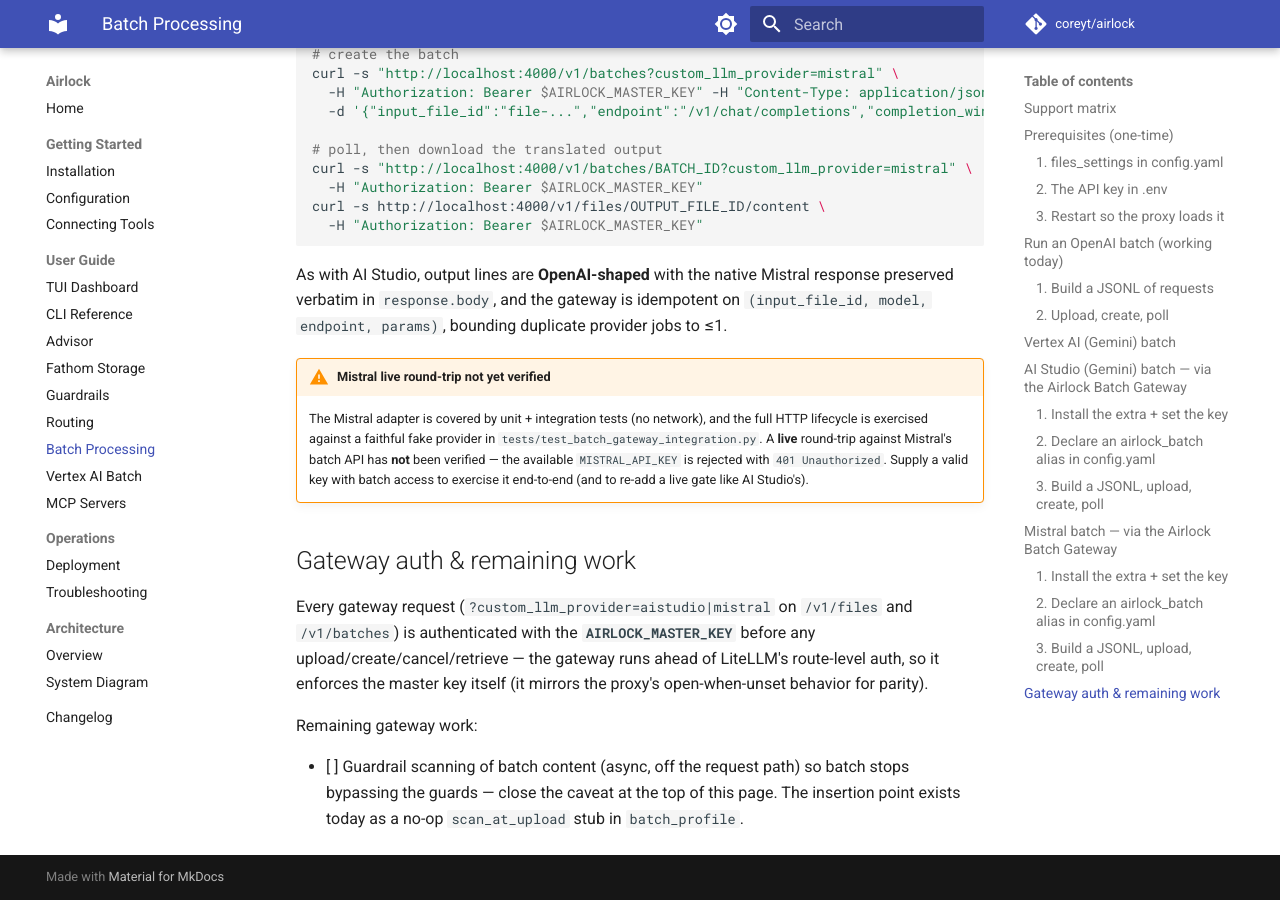
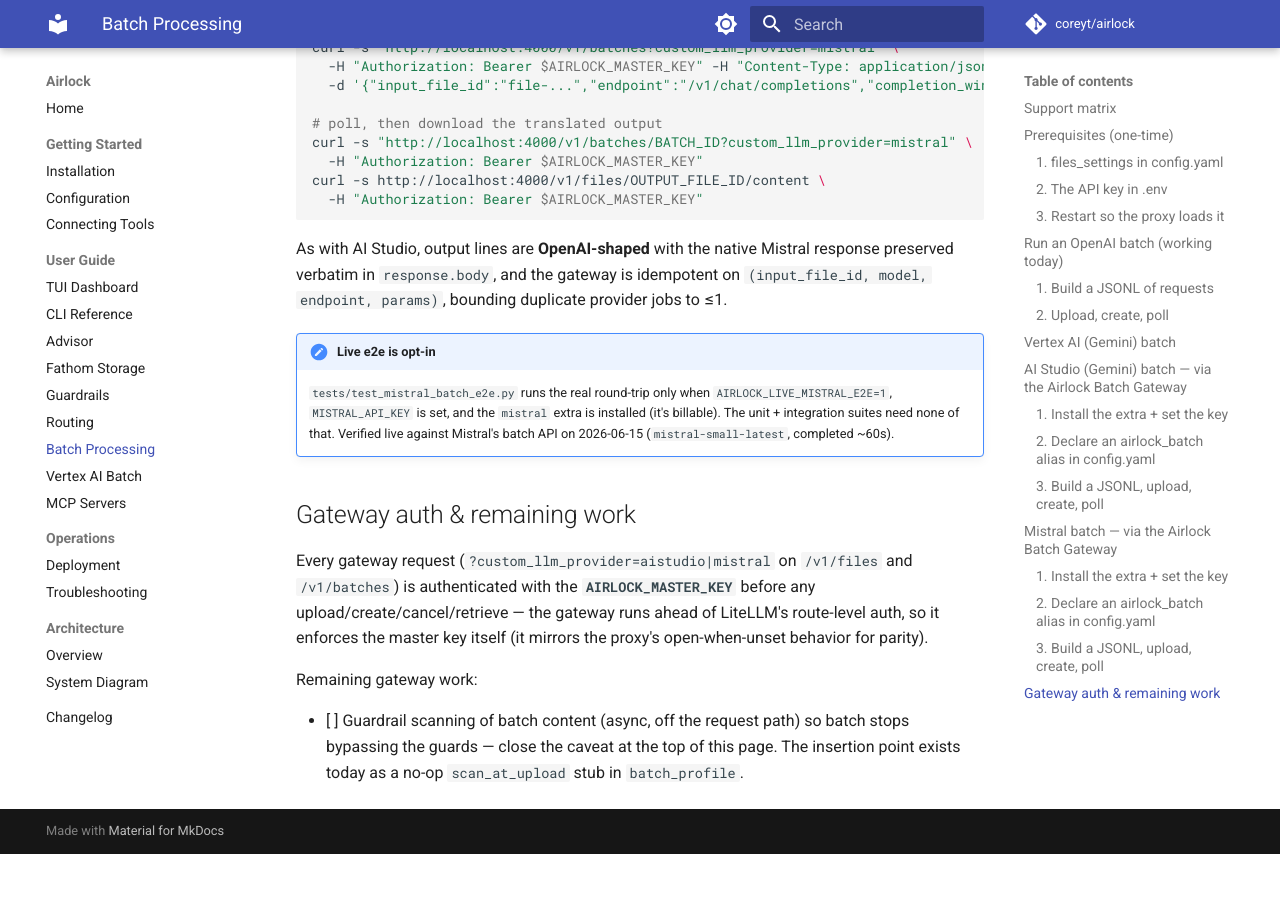
Before and after one commit to coreyt/airlock, an MkDocs documentation site: the page built from docs/guide/batch.md, in a window 1280 px wide and 900 px high, scrolled down 5835 px. Built offline with MkDocs 1.6.1 and Material for MkDocs 9.7.7, drawn with Linux system fonts in a browser that asks for light colours; comment, search, counter and statistics services are not loaded; after the commit the page ends 6689 px from its top, so only the background shows below that; some of the changed text lies outside the part shown.

Commit message:
test(batch): Mistral live e2e PASSED — restore gate, mark live-verified
MISTRAL_API_KEY refreshed (the prior key 401'd on every call). Restored
tests/test_mistral_batch_e2e.py and ran the real round-trip via the production
gateway path: mistral-small-latest completed ~60s, both rows staged + translated
correctly. Both gateway providers (AI Studio + Mistral) are now live-verified
end-to-end.

Docs un-qualified accordingly:
- docs/guide/batch.md: Mistral support-matrix row → Working; restore the live-e2e
  references; note the live verification.
- CHANGELOG.md: proper Mistral adapter entry (drop "design-only"); aistudio+mistral
  extras entry with the <2 pin rationale; Documentation line no longer calls Mistral
  in-progress.
- dev/plans/runs/STATUS-0.4.0.md: Mistral acceptance row → live e2e PASSED; decision log.
- test_batch_gateway_integration.py: restore docstring reference.

Verified: 79 non-live batch tests green; live AI Studio + Mistral e2e PASSED;
mkdocs build --strict clean.

Co-Authored-By: Claude Opus 4.8 (1M context) <noreply@anthropic.com>

```diff
--- a/docs/guide/batch.md
+++ b/docs/guide/batch.md
@@ -21,7 +21,7 @@ cost** (typical ~24h turnaround). Airlock exposes the OpenAI-compatible Batch AP
 | **Vertex AI (Gemini)** | ✅ **Working (regional models)** | See [Vertex AI Batch](vertex-batch.md). Batch needs a **regional** model; Gemini 3.x is `global`-only and **cannot batch** |
 | **Anthropic / Azure / Bedrock** | ✅ Wired in LiteLLM | Not configured here by default |
 | **Google AI Studio (Gemini)** | ✅ **Working (via Airlock Batch Gateway)** | LiteLLM doesn't wire the `gemini/` provider for batch, so Airlock's own gateway handles it. Needs the `aistudio` extra + an `airlock_batch` alias — see [AI Studio (Gemini) batch](#ai-studio-gemini-batch-via-the-airlock-batch-gateway) below |
-| **Mistral** | ✅ Gateway wired · ⚠️ live unverified | Same gateway/adapter as AI Studio, **integration-tested**; the live round-trip is **unverified** (no valid `MISTRAL_API_KEY` — returns 401). Needs the `mistral` extra (pinned `<2`) + an `airlock_batch` alias — see [Mistral batch](#mistral-batch-via-the-airlock-batch-gateway) below |
+| **Mistral** | ✅ **Working (via Airlock Batch Gateway)** | Same gateway/adapter as AI Studio; integration-tested **and live-verified**. Needs the `mistral` extra (pinned `<2`) + an `airlock_batch` alias — see [Mistral batch](#mistral-batch-via-the-airlock-batch-gateway) below |
 
 ---
 
@@ -199,9 +199,8 @@ by the gateway and run against Mistral's native batch API
 (`mistralai` `client.batch.jobs.*`) at the **50% batch discount**. Mistral's batch
 input is already OpenAI-shaped and Mistral chat is OpenAI-compatible, so the
 translation is near-passthrough. The no-network path is covered by
-`tests/test_mistral_batch.py` + `tests/test_batch_gateway_integration.py`. Unlike
-AI Studio, the Mistral path has **no live e2e gate yet** — the live round-trip is
-unverified (see the note at the end of this section).
+`tests/test_mistral_batch.py` + `tests/test_batch_gateway_integration.py`; a live
+round-trip is covered by `tests/test_mistral_batch_e2e.py` (opt-in — see below).
 
 ### 1. Install the extra + set the key
 The `mistralai` SDK is lazy-imported, so it ships only with the `mistral` extra
@@ -264,13 +263,12 @@ As with AI Studio, output lines are **OpenAI-shaped** with the native Mistral
 response preserved verbatim in `response.body`, and the gateway is idempotent on
 `(input_file_id, model, endpoint, params)`, bounding duplicate provider jobs to ≤1.
 
-!!! warning "Mistral live round-trip not yet verified"
-    The Mistral adapter is covered by unit + integration tests (no network), and the
-    full HTTP lifecycle is exercised against a faithful fake provider in
-    `tests/test_batch_gateway_integration.py`. A **live** round-trip against
-    Mistral's batch API has **not** been verified — the available `MISTRAL_API_KEY`
-    is rejected with `401 Unauthorized`. Supply a valid key with batch access to
-    exercise it end-to-end (and to re-add a live gate like AI Studio's).
+!!! note "Live e2e is opt-in"
+    `tests/test_mistral_batch_e2e.py` runs the real round-trip only when
+    `AIRLOCK_LIVE_MISTRAL_E2E=1`, `MISTRAL_API_KEY` is set, and the `mistral`
+    extra is installed (it's billable). The unit + integration suites need none of
+    that. Verified live against Mistral's batch API on 2026-06-15
+    (`mistral-small-latest`, completed ~60s).
 
 ## Gateway auth & remaining work
 
```
Also changed, not shown: CHANGELOG.md (+21 -9 lines), dev/plans/runs/STATUS-0.4.0.md (+6 -1 lines), 2 other files.
